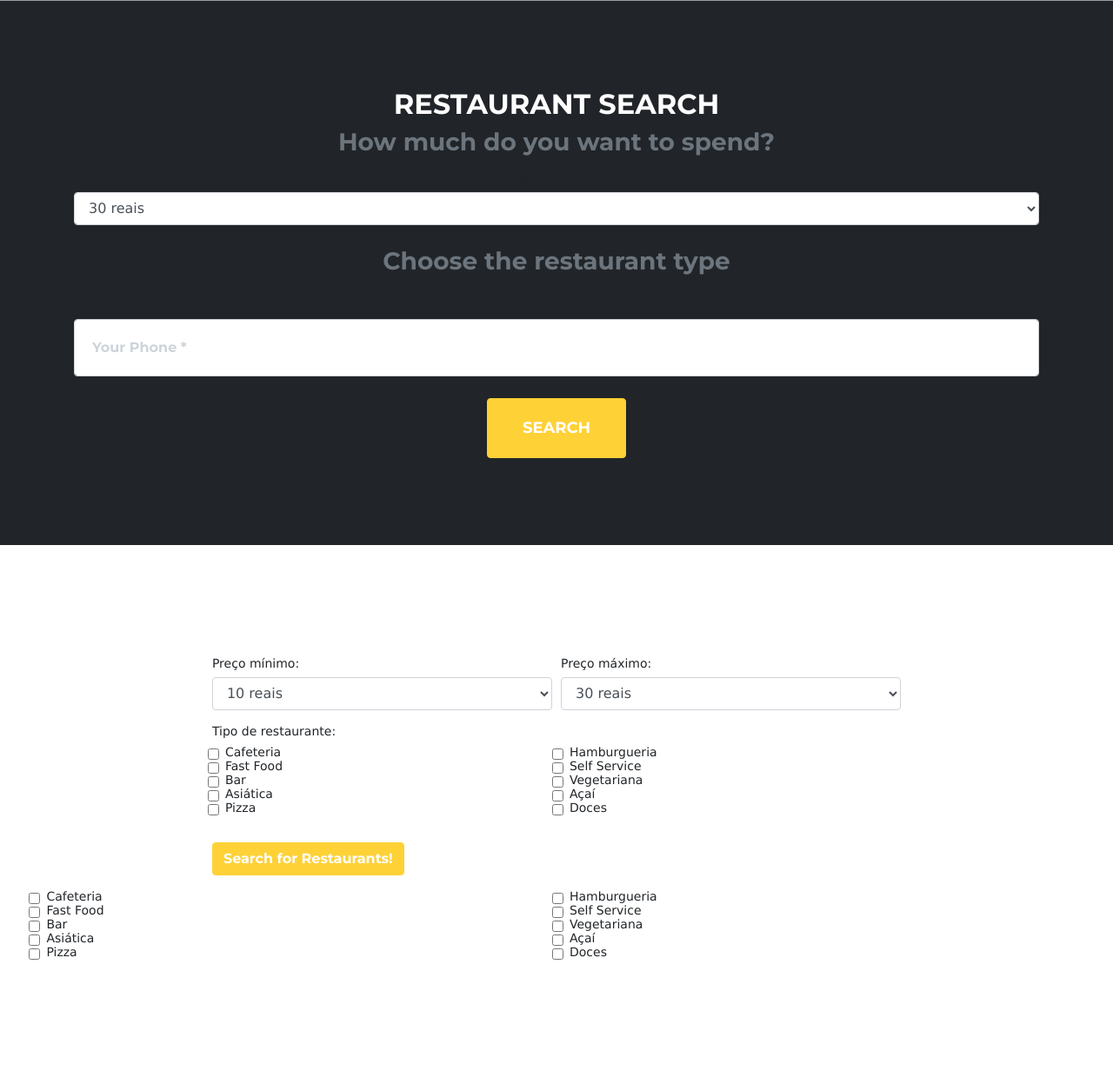
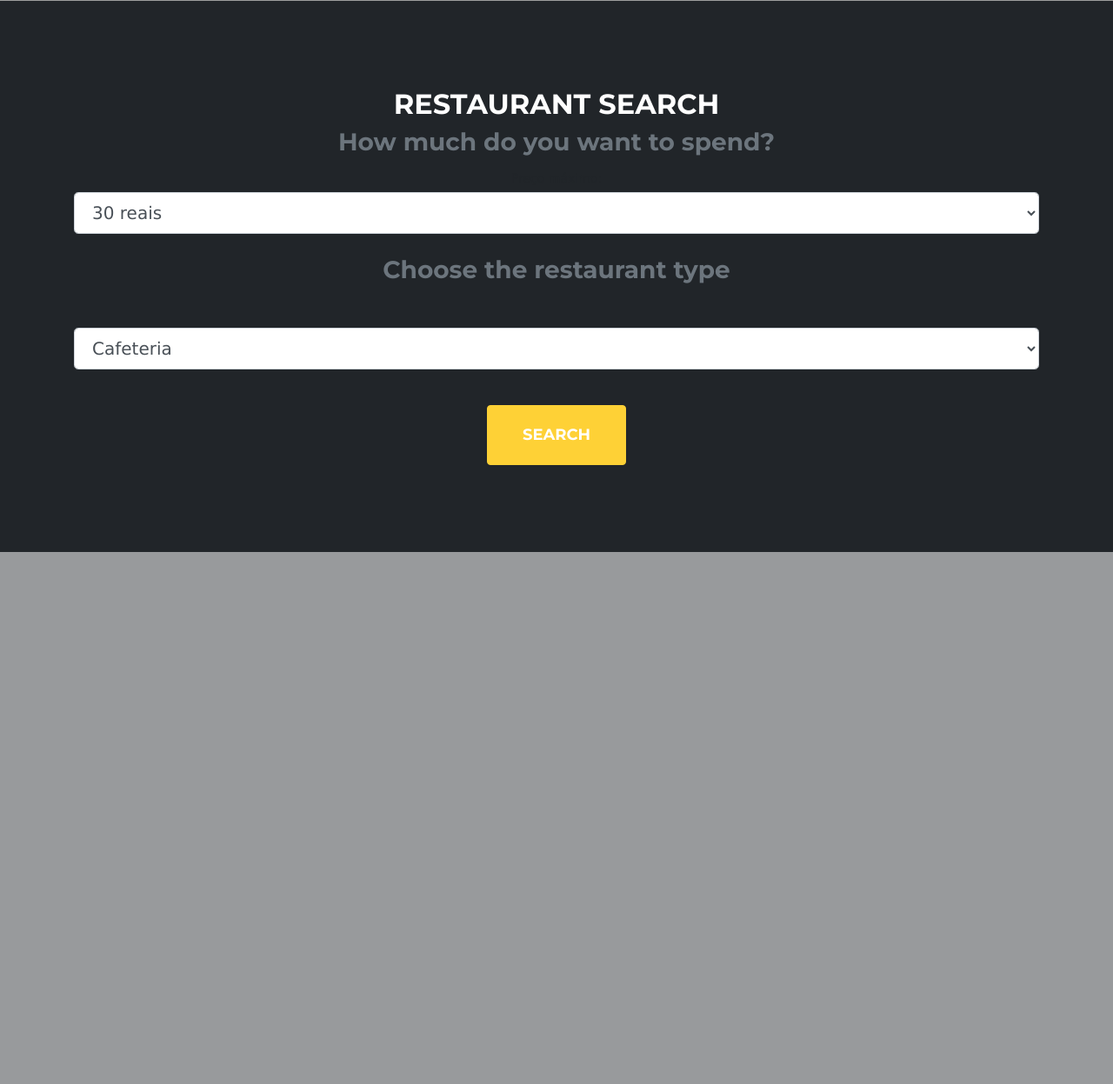
Before and after one commit to henriquegmendes/iron-food-app, a Node server app: page / in a window 1280 px wide. Shown: the part 758-2005 px from the top of the page at 87% size. After the commit the page ends 1393 px from the top, so only its background shows below. Run offline with Node 20, Linux system fonts and the light colour scheme; some libraries are stand-ins or nearby versions; some web fonts are replaced; grey boxes are pictures that could not be loaded.

Commit message:
index page design finished

```diff
--- a/views/index.hbs
+++ b/views/index.hbs
@@ -25,7 +25,7 @@
                   <label for="class-input"><h3 class="section-subheading text-muted">How much do you want to spend?</h3></label><br>
                   <input type="hidden" name="min" value="0">
                   <label for="class-input"> Preço máximo: </label><br>
-                  <select class="form-control" name="max">
+                  <select class="form-control form-control-lg" name="max">
                     <option value="30">30 reais</option>
                     <option value="40">40 reais</option>
                     <option value="50">50 reais</option>
@@ -38,7 +38,18 @@
                   <p class="help-block text-danger"></p>
                 </div>
                 <div class="form-group">
-                  <input class="form-control" id="phone" type="tel" placeholder="Your Phone *" required="required" data-validation-required-message="Please enter your phone number.">
+                <select class="form-control form-control-lg" name="type">
+                <option value="Cafeteria">Cafeteria</option>
+                <option value="Doces">Doces</option>
+                <option value="Pizza">Pizza</option>
+                <option value="Asiática">Asiática</option>
+                <option value="Fast Food">Fast Food</option>
+                <option value="Hamburgueria">Hamburgueria</option>
+                <option value="Vegetariana">Vegetariana</option>
+                <option value="Açaí">Açaí</option>
+                <option value="Self Service">Self Service</option>
+                <option value="Bar">Bar</option>
+              </select><br>
                   <p class="help-block text-danger"></p>
                 </div>
               </div>
@@ -53,117 +64,3 @@
       </div>
     </div>
   </section>
-
-
-
-
-<div class="container-fluid content">
-	<div class="row">
-		<div class="col-md-12">
-			<div class="row">
-				<div class="col-md-2">
-				</div>
-				<div class="col-md-8">
-					<form action="/search-restaurants" method="post">
-						<div class="form-group">
-
-							<div class="form-row">
-                <div class="col">
-                  <label for="class-input"> Preço mínimo: </label><br>
-                  <select class="form-control" name="min">
-                    <option value="10">10 reais</option>
-                    <option value="20">20 reais</option>
-                    <option value="30">30 reais</option>
-                    <option value="40">40 reais</option>
-                  </select><br>
-                </div>
-                <div class="col">
-                  <label for="class-input"> Preço máximo: </label><br>
-                  <select class="form-control" name="max">
-                    <option value="30">30 reais</option>
-                    <option value="40">40 reais</option>
-                    <option value="50">50 reais</option>
-                    <option value="51">+ de 50 reais</option>
-                  </select>
-                </div>
-              </div>
-              <label for="class-input"> Tipo de restaurante: </label><br>
-              <div class="form-group">
-<div class="container-fluid">
-	<div class="row">
-		<div class="col-md-12">
-			<div class="row form-group">
-				<div class="col-md-6">
-            <input class="form-check-input" type="checkbox" id="inlineCheckbox1" value="Cafeteria" name="type">
-            <label class="form-check-label" for="inlineCheckbox1">Cafeteria</label><br>
-            <input class="form-check-input" type="checkbox" id="inlineCheckbox2" value="Fast Food" name="type">
-            <label class="form-check-label" for="inlineCheckbox2">Fast Food</label><br>
-            <input class="form-check-input" type="checkbox" id="inlineCheckbox3" value="Bar" name="type">
-            <label class="form-check-label" for="inlineCheckbox3">Bar</label><br>
-            <input class="form-check-input" type="checkbox" id="inlineCheckbox1" value="Asiática" name="type">
-            <label class="form-check-label" for="inlineCheckbox1">Asiática</label><br>
-            <input class="form-check-input" type="checkbox" id="inlineCheckbox2" value="Pizza" name="type">
-            <label class="form-check-label" for="inlineCheckbox2">Pizza</label><br>
-				</div>
-				<div class="col-md-6">
-            <input class="form-check-input" type="checkbox" id="inlineCheckbox3" value="Hamburgueria" name="type">
-            <label class="form-check-label" for="inlineCheckbox3">Hamburgueria</label><br>
-            <input class="form-check-input" type="checkbox" id="inlineCheckbox1" value="Self Service" name="type">
-            <label class="form-check-label" for="inlineCheckbox1">Self Service</label><br>    <input class="form-check-input" type="checkbox" id="inlineCheckbox2" value="Vegetariana" name="type">
-            <label class="form-check-label" for="inlineCheckbox2">Vegetariana</label><br>
-            <input class="form-check-input" type="checkbox" id="inlineCheckbox3" value="Açaí" name="type">
-            <label class="form-check-label" for="inlineCheckbox3">Açaí</label><br>
-            <input class="form-check-input" type="checkbox" id="inlineCheckbox1" value="Doces" name="type">
-            <label class="form-check-label" for="inlineCheckbox1">Doces</label><br>
-				</div>
-			</div>
-		</div>
-	</div>
-</div>
-</div>
-
-
-    <button type="submit" class="btn btn-primary">Search for Restaurants!</button>
-  </form>
-
-				</div>
-				<div class="col-md-2">
-				</div>
-			</div>
-		</div>
-	</div>
-</div>
-
-
-{{!-- <label for="class-input"> Tipo de restaurante: </label><br> --}}
-<div class="container-fluid">
-	<div class="row">
-		<div class="col-md-12">
-			<div class="row form-group">
-				<div class="col-md-6">
-            <input class="form-check-input" type="checkbox" id="inlineCheckbox1" value="Cafeteria" name="type">
-            <label class="form-check-label" for="inlineCheckbox1">Cafeteria</label><br>
-            <input class="form-check-input" type="checkbox" id="inlineCheckbox2" value="Fast Food" name="type">
-            <label class="form-check-label" for="inlineCheckbox2">Fast Food</label><br>
-            <input class="form-check-input" type="checkbox" id="inlineCheckbox3" value="Bar" name="type">
-            <label class="form-check-label" for="inlineCheckbox3">Bar</label><br>
-            <input class="form-check-input" type="checkbox" id="inlineCheckbox1" value="Asiática" name="type">
-            <label class="form-check-label" for="inlineCheckbox1">Asiática</label><br>
-            <input class="form-check-input" type="checkbox" id="inlineCheckbox2" value="Pizza" name="type">
-            <label class="form-check-label" for="inlineCheckbox2">Pizza</label><br>
-				</div>
-				<div class="col-md-6">
-            <input class="form-check-input" type="checkbox" id="inlineCheckbox3" value="Hamburgueria" name="type">
-            <label class="form-check-label" for="inlineCheckbox3">Hamburgueria</label><br>
-            <input class="form-check-input" type="checkbox" id="inlineCheckbox1" value="Self Service" name="type">
-            <label class="form-check-label" for="inlineCheckbox1">Self Service</label><br>    <input class="form-check-input" type="checkbox" id="inlineCheckbox2" value="Vegetariana" name="type">
-            <label class="form-check-label" for="inlineCheckbox2">Vegetariana</label><br>
-            <input class="form-check-input" type="checkbox" id="inlineCheckbox3" value="Açaí" name="type">
-            <label class="form-check-label" for="inlineCheckbox3">Açaí</label><br>
-            <input class="form-check-input" type="checkbox" id="inlineCheckbox1" value="Doces" name="type">
-            <label class="form-check-label" for="inlineCheckbox1">Doces</label><br>
-				</div>
-			</div>
-		</div>
-	</div>
-</div>
```
